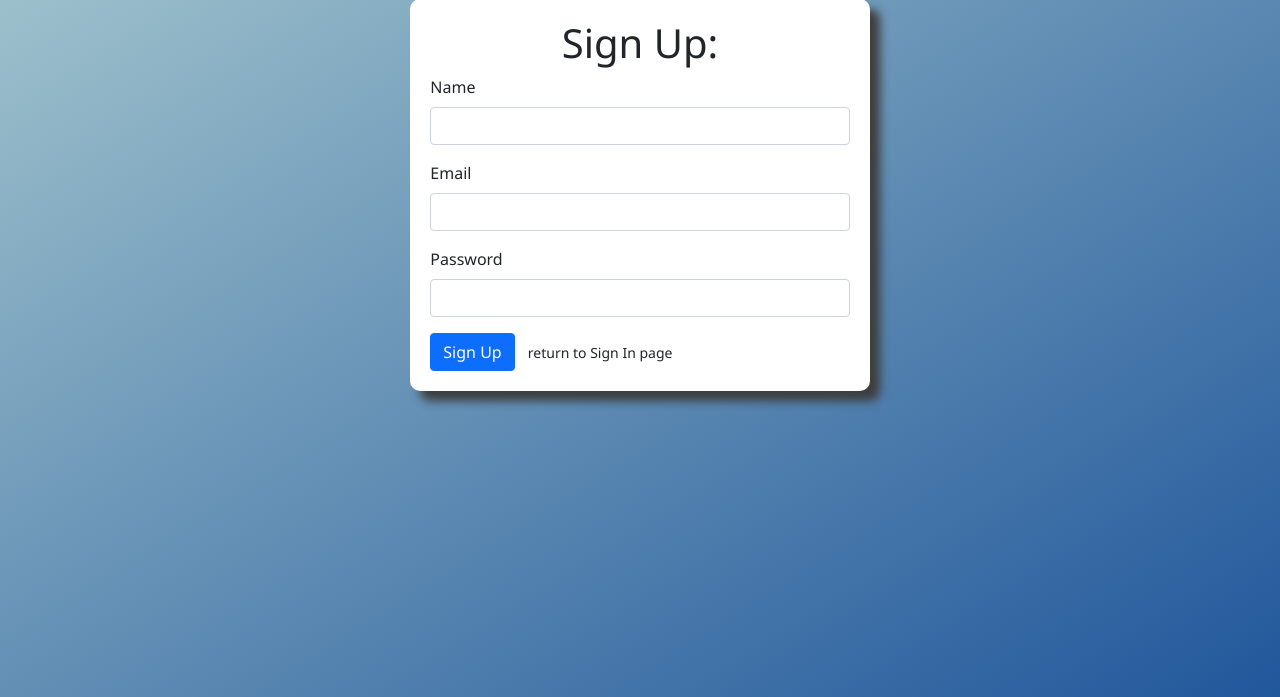
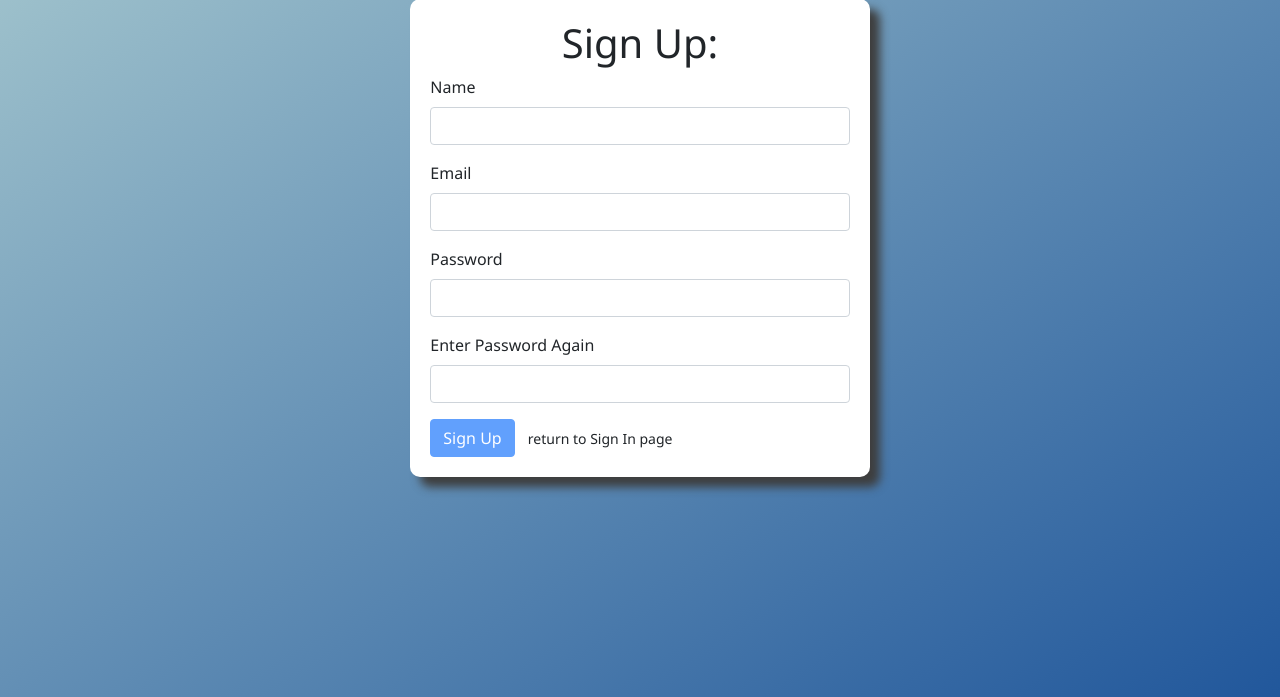
Before and after one commit to atEchoOff/remote-record, a PHP site: page /templates/signup.php in a window 1280 px wide. Shown: the part 31-728 px from the top of the page. Run offline with PHP 8.4, Linux system fonts and the light colour scheme; the template is opened without the code that fills it, so the values that code supplies are empty.

Commit message:
Fixing form validation for signing in multiple elements and adding password validation

```diff
--- a/templates/signup.php
+++ b/templates/signup.php
@@ -34,10 +34,17 @@
                     <div class="mb-3">
                         <label for="password" class="form-label">Password</label>
                         <span class="error" id="passworderror"> <?php echo $passwordError; ?></span>
-                        <input onblur="validatePassword()" onkeyup="validatePassword()" type="password" class="form-control" id="password" name="password" required />
+                        <input onblur="validatePassword(); validatePasswordValid()" onkeyup="validatePassword(); validatePasswordValid()" type="password" class="form-control" id="password" name="password" required />
                     </div>
+
+                    <div class="mb-3">
+                        <label for="passwordvalid" class="form-label">Enter Password Again </label>
+                        <span class="error" id="passwordvaliderror"></span>
+                        <input onblur="validatePasswordValid()" onkeyup="validatePasswordValid()" type="password" class="form-control" id="passwordvalid" name="passwordvalid" required />
+                    </div>
+
                     <div class="btn-group">
-                        <button type="submit" class="btn btn-primary">Sign Up</button>
+                        <button id="submit" type="submit" class="btn btn-primary" disabled>Sign Up</button>
                     </div>
                     <a class="btn btn-sm" href="?command=login">return to Sign In page</a>
                 </form>
@@ -50,6 +57,26 @@
 
     <!-- Form validation functions -->
     <script>
+        // Save the last result of the validations
+        let name_is_valid = false;
+        let email_is_valid = false;
+        let password_is_valid = false;
+        let password_valid_is_valid = false;
+
+        function validateForm() {
+            // Get the submit button
+            let button = $("#submit");
+            if (name_is_valid && email_is_valid && password_is_valid && password_valid_is_valid) {
+                // Form is valid
+                // Enable the button
+                button.prop("disabled", false);
+            } else {
+                // Form is not valid
+                // Disable the button
+                button.prop("disabled", true);
+            }
+        }
+
         function validateName() {
             // Get name input
             let nameInput = $("#name");
@@ -61,13 +88,18 @@
             if (nameInput.val().length === 0) {
                 nameError.text("* Please enter a name");
                 nameInput.addClass("is-invalid");
+                name_is_valid = false;
 
             } else {
                 // name is valid
                 nameError.text("");
                 nameInput.removeClass("is-invalid");
+                name_is_valid = true;
 
             }
+
+            // Validate the form
+            validateForm();
         }
 
         function validateEmail() {
@@ -81,18 +113,23 @@
             if (emailInput.val().length === 0) {
                 emailError.text("* Please enter an email");
                 emailInput.addClass("is-invalid");
+                email_is_valid = false;
 
             } else if (/^(([a-zA-Z0-9\+\-_])+(\.(([a-zA-Z0-9\+\-_])+))*)@(([A-Za-z0-9\-])+(\.(([A-Za-z0-9\-])+))+)$/.test(emailInput.val()) === false) {
                 // Email is invalid
                 emailError.text("* Please enter a valid email");
                 emailInput.addClass("is-invalid");
+                email_is_valid = false;
 
             } else {
                 // Email is valid
                 emailError.text("");
                 emailInput.removeClass("is-invalid");
+                email_is_valid = true;
+            }
 
-            }
+            // Validate the form
+            validateForm();
         }
 
         function validatePassword() {
@@ -106,13 +143,44 @@
             if (passwordInput.val().length === 0) {
                 passwordError.text("* Please enter a password");
                 passwordInput.addClass("is-invalid");
+                password_is_valid = false;
 
             } else {
                 // Password is valid
                 passwordError.text("");
                 passwordInput.removeClass("is-invalid");
+                password_is_valid = true;
+            }
 
+            // Validate the form
+            validateForm();
+        }
+
+        function validatePasswordValid() {
+            // Get password input
+            let passwordInput = $("#passwordvalid");
+
+            // Get real password
+            let passwordReal = $("#password");
+
+            // Get password error box
+            let passwordError = $("#passwordvaliderror");
+
+            // Check if password valid matches the password
+            if (passwordInput.val() !== passwordReal.val()) {
+                passwordError.text("* Your passwords do not match");
+                passwordInput.addClass("is-invalid");
+                password_valid_is_valid = false;
+
+            } else {
+                // Password is valid
+                passwordError.text("");
+                passwordInput.removeClass("is-invalid");
+                password_valid_is_valid = true;
             }
+
+            // Validate the form
+            validateForm();
         }
     </script>
 </body>
```
Also changed, not shown: templates/login.php (+30 -3 lines).
